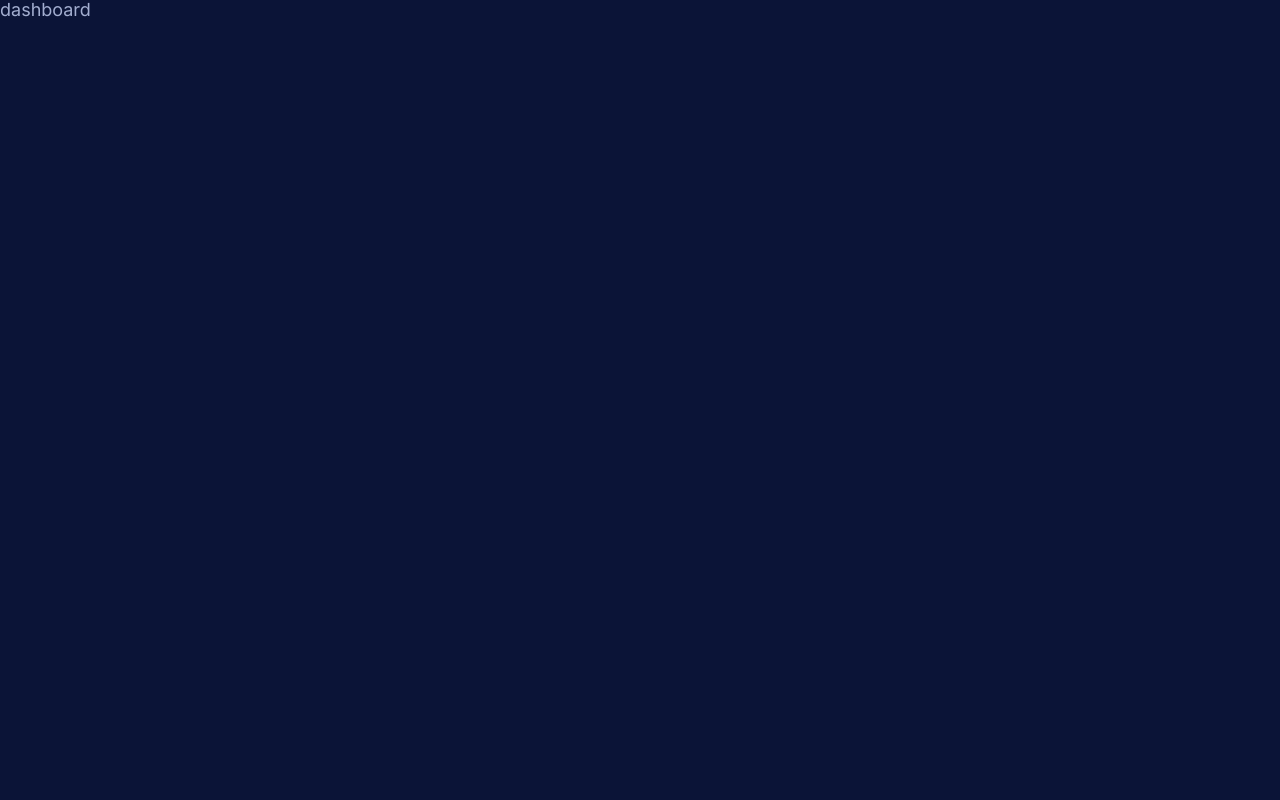
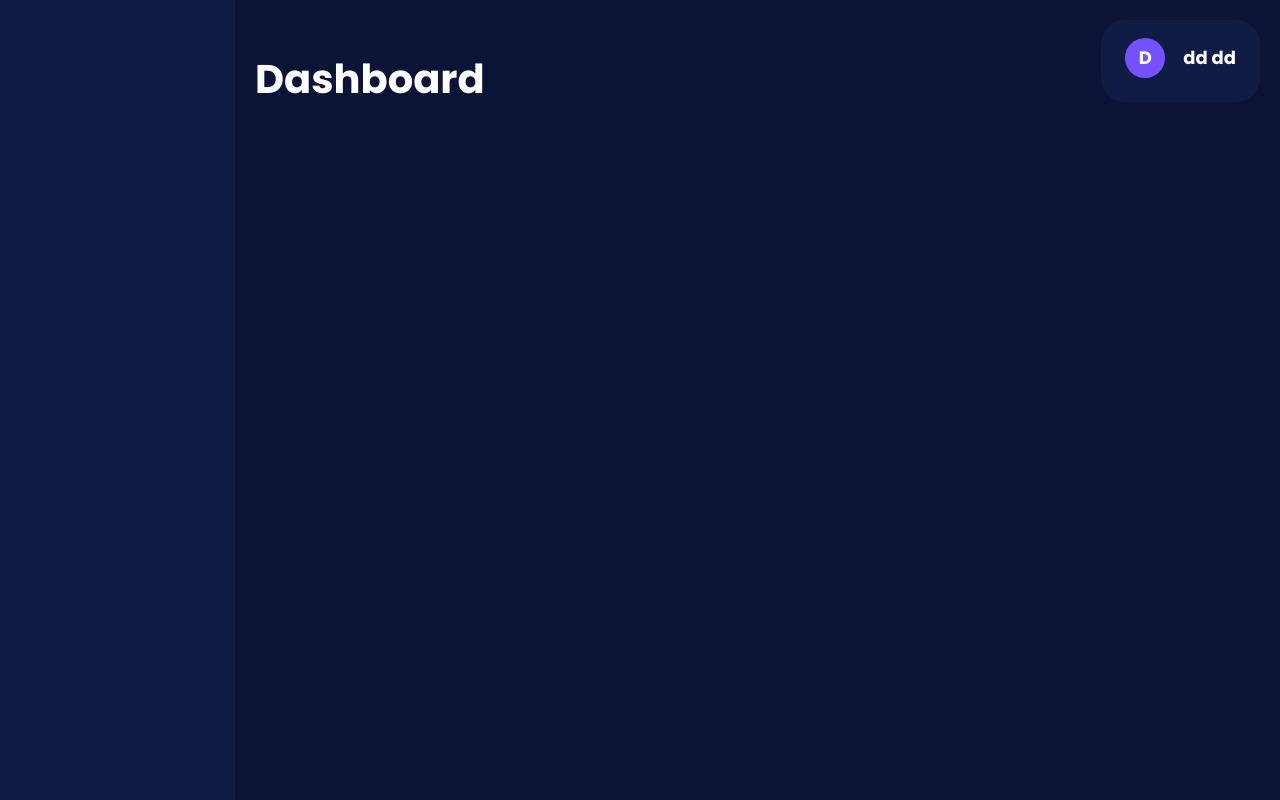
Before and after one commit to danielavornic/ebs-dashboard, a React (Create React App) app: page /dashboard in a window 1280 px wide. Built offline with nearby package versions, Linux system fonts and the light colour scheme; data requests are answered from the project's data file; sample sign-in values are in the browser's storage.

Commit message:
add Layout to dashboard page

```diff
--- a/src/features/auth/Dashboard.tsx
+++ b/src/features/auth/Dashboard.tsx
@@ -1,5 +1,7 @@
+import Layout from '../../components/Layout/Layout';
+
 const Dashboard = () => {
-  return <div>dashboard</div>;
+  return <Layout page='dashboard' />;
 };
 
 export default Dashboard;
```
